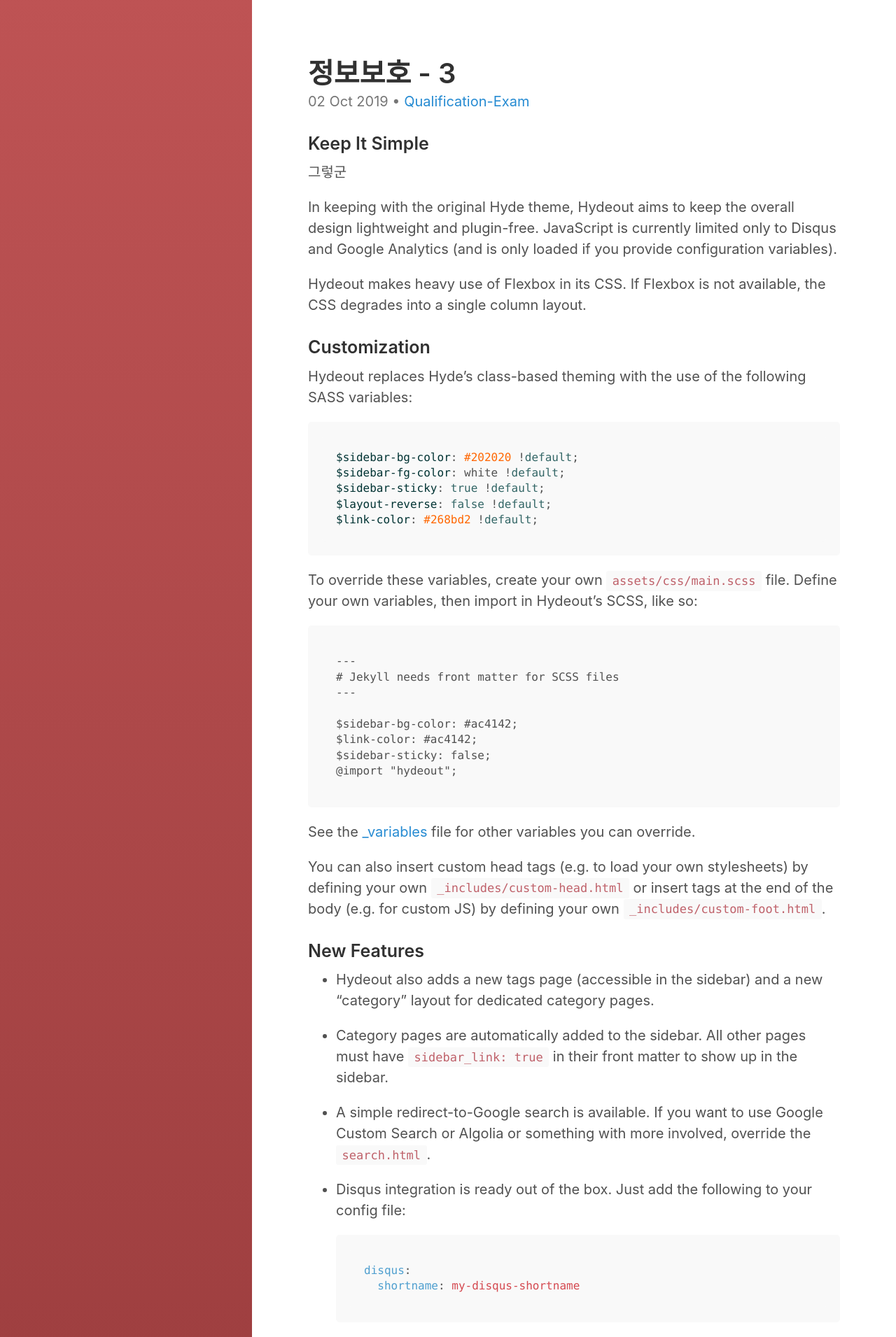
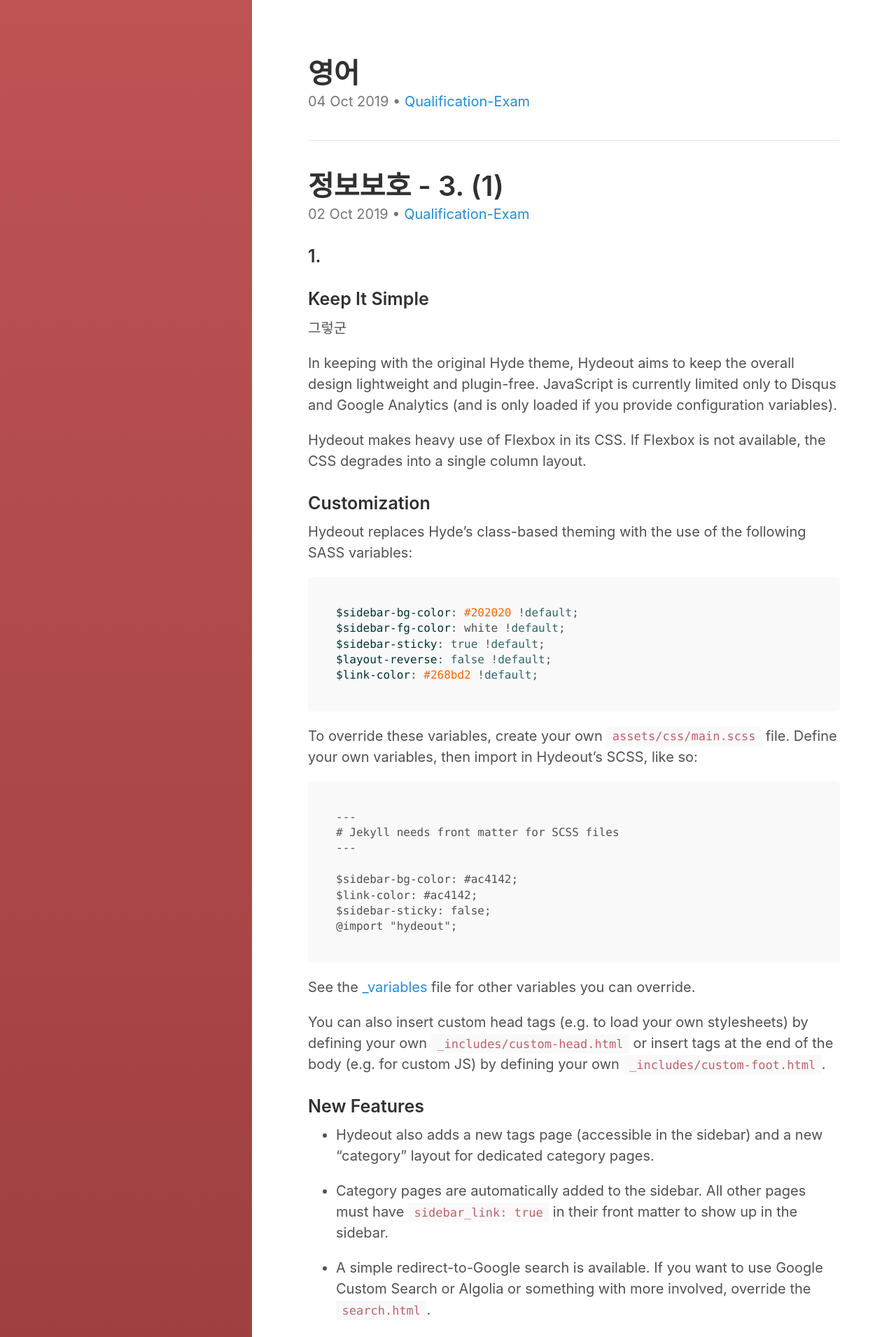
Before and after one commit to melonpan0130/melonpan0130.github.io, a Jekyll site: the page built from index.html, in a window 1280 px wide. Shown: the top 1911 px of the page at 70% size. Built offline with Jekyll 4.4.1, drawn with Linux system fonts in a browser that asks for light colours; the list of posts is cut into pages by our own code.

Commit message:
#1 new post

```diff
--- a/_posts/2019-10-02-what.md
+++ b/_posts/2019-10-02-security-1.md
@@ -1,11 +1,12 @@
 ---
 layout: post
-title: 정보보호 - 3
+title: 정보보호 - 3. (1)
 excerpt_separator:  <!--more-->
 category: Qualification-Exam
 tags:
   - 정보보호
 ---
+### 1.
 
 ### Keep It Simple
 
--- /dev/null
+++ b/_posts/2019-10-04-english-1.md
@@ -0,0 +1,8 @@
+---
+layout: post
+title: 영어
+excerpt_separator:  <!--more-->
+category: Qualification-Exam
+tags:
+  - 영어
+---
```
Also changed, not shown: category/Qualification-Exam.md (renamed from Qualification-Exam.md, +0 -2 lines).
